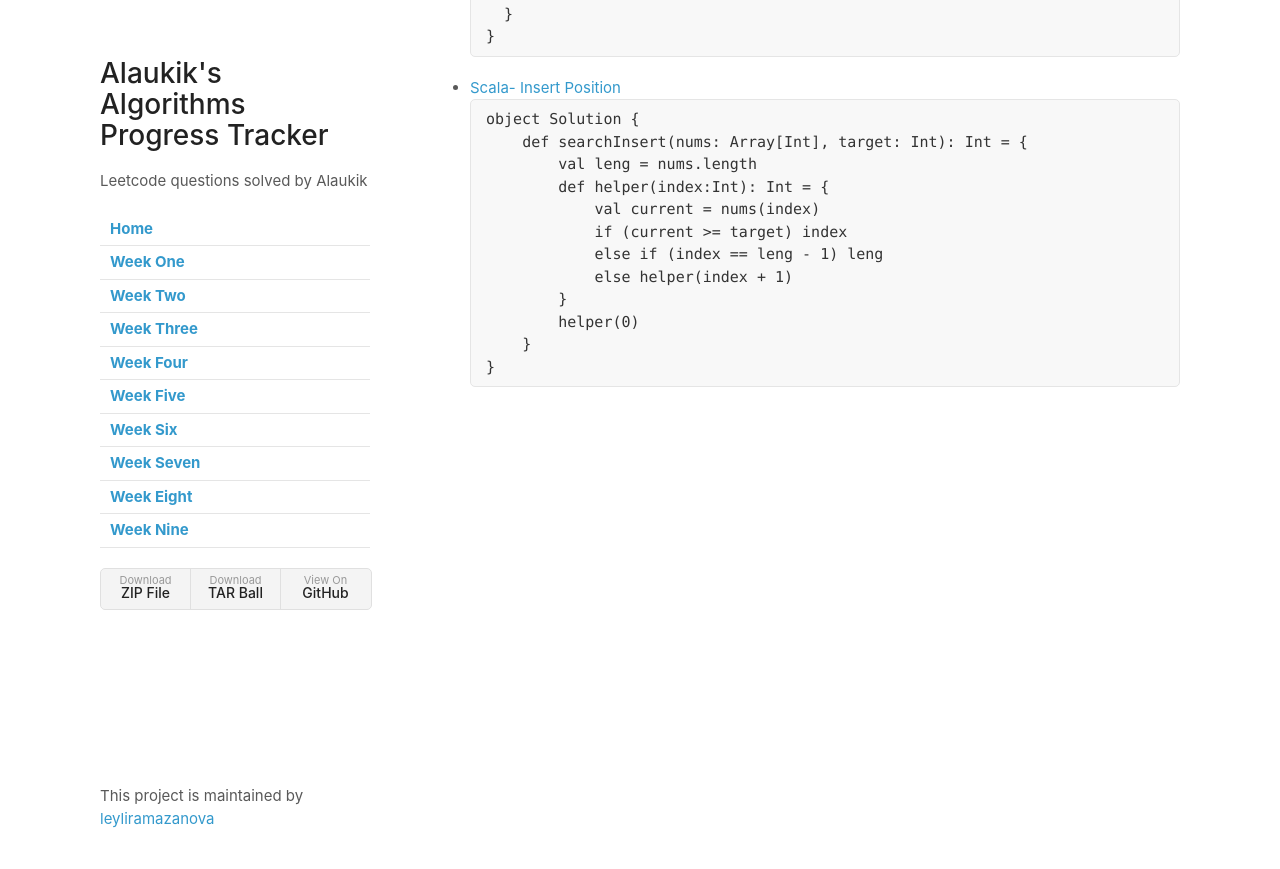
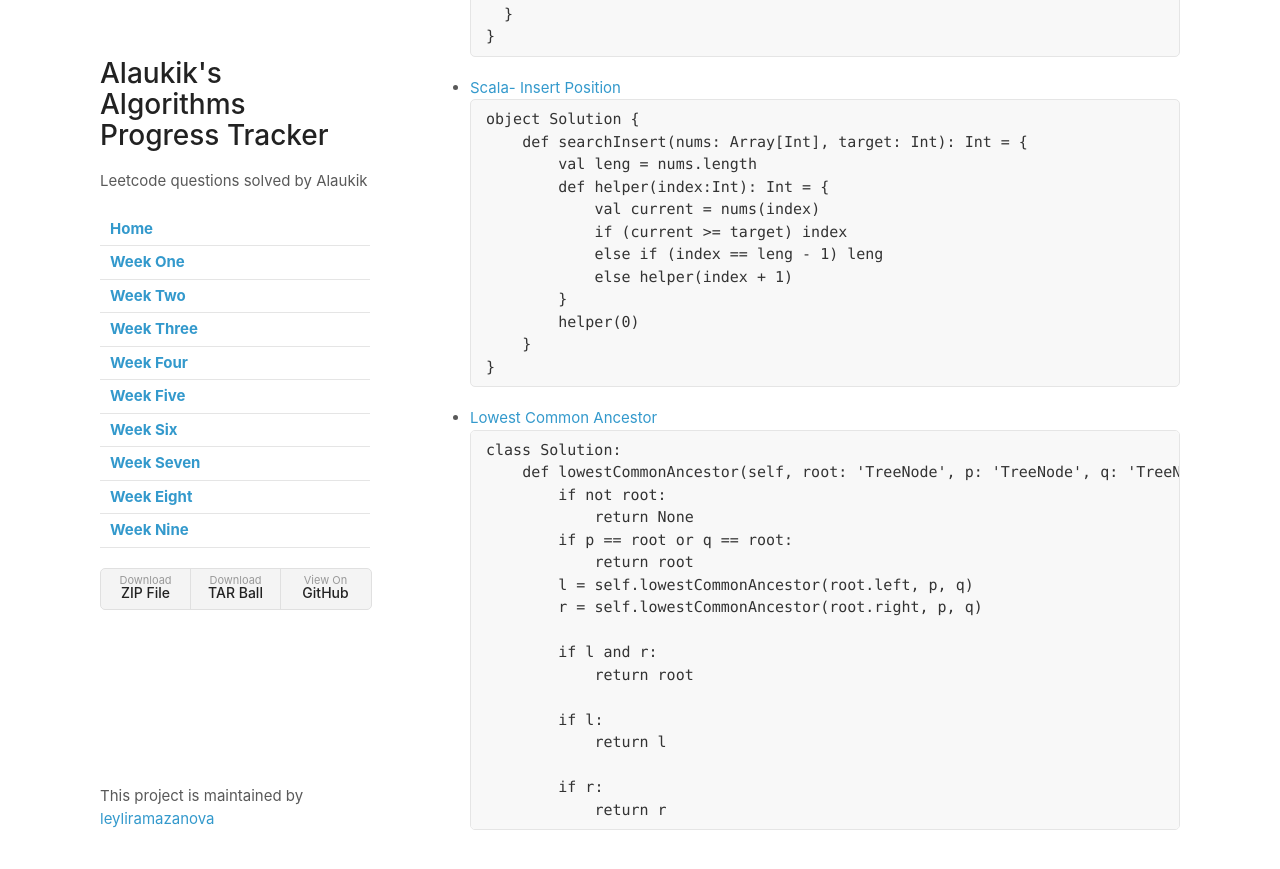
Before and after one commit to leyliramazanova/Five-Weeks-of-Leet-Code, a Jekyll site: the page built from weekEight.md, in a window 1280 px wide and 900 px high, scrolled down 1091 px. Shown: the top 869 px of the window. Built offline with Jekyll 4.4.1, drawn with Linux system fonts in a browser that asks for light colours; our own code applies the rules of GitHub Pages for plain Markdown files.

Commit message:
Update weekEight.md

````diff
--- a/weekEight.md
+++ b/weekEight.md
@@ -68,3 +68,24 @@
       }
   }
   ```
+
+- [Lowest Common Ancestor](https://leetcode.com/problems/lowest-common-ancestor-of-a-binary-tree/submissions/)
+  ```python
+  class Solution:
+      def lowestCommonAncestor(self, root: 'TreeNode', p: 'TreeNode', q: 'TreeNode') -> 'TreeNode':
+          if not root:
+              return None
+          if p == root or q == root:
+              return root
+          l = self.lowestCommonAncestor(root.left, p, q)
+          r = self.lowestCommonAncestor(root.right, p, q)
+
+          if l and r:
+              return root
+
+          if l:
+              return l
+
+          if r:
+              return r
+  ```
````
